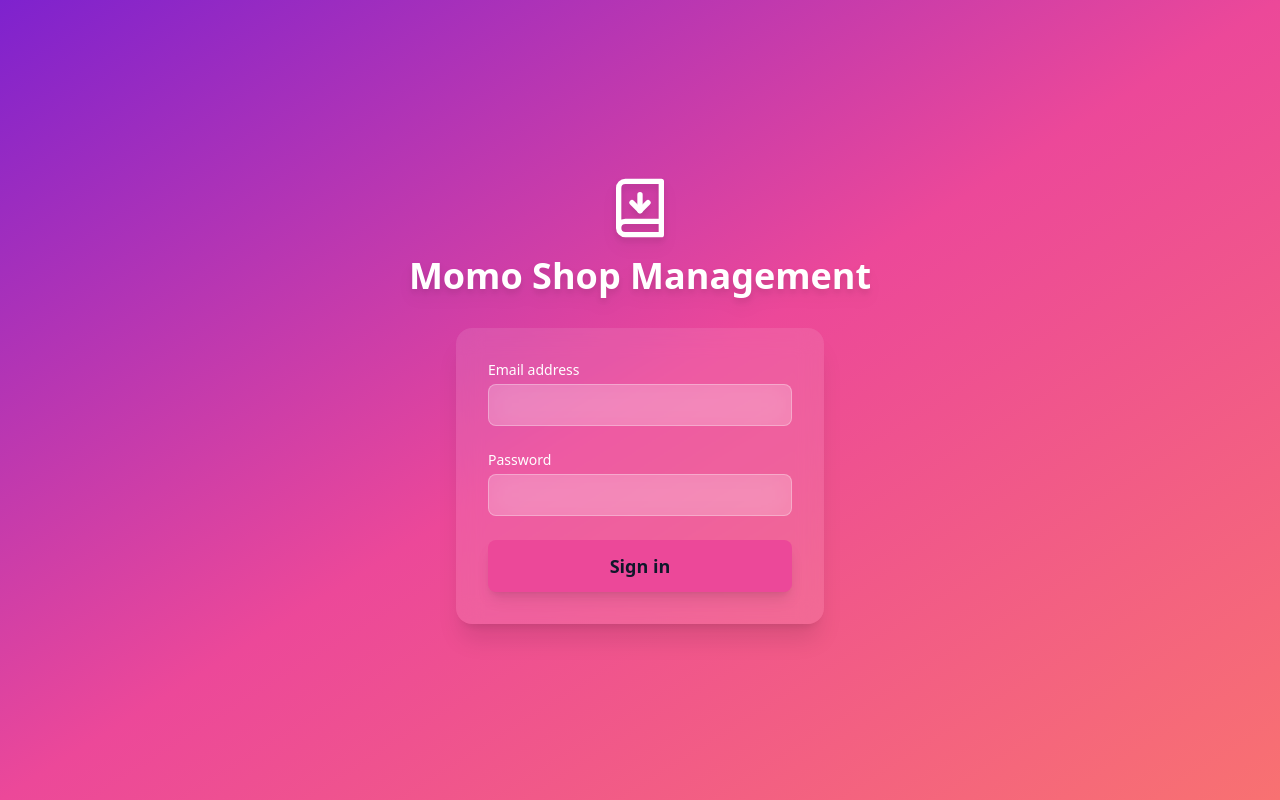
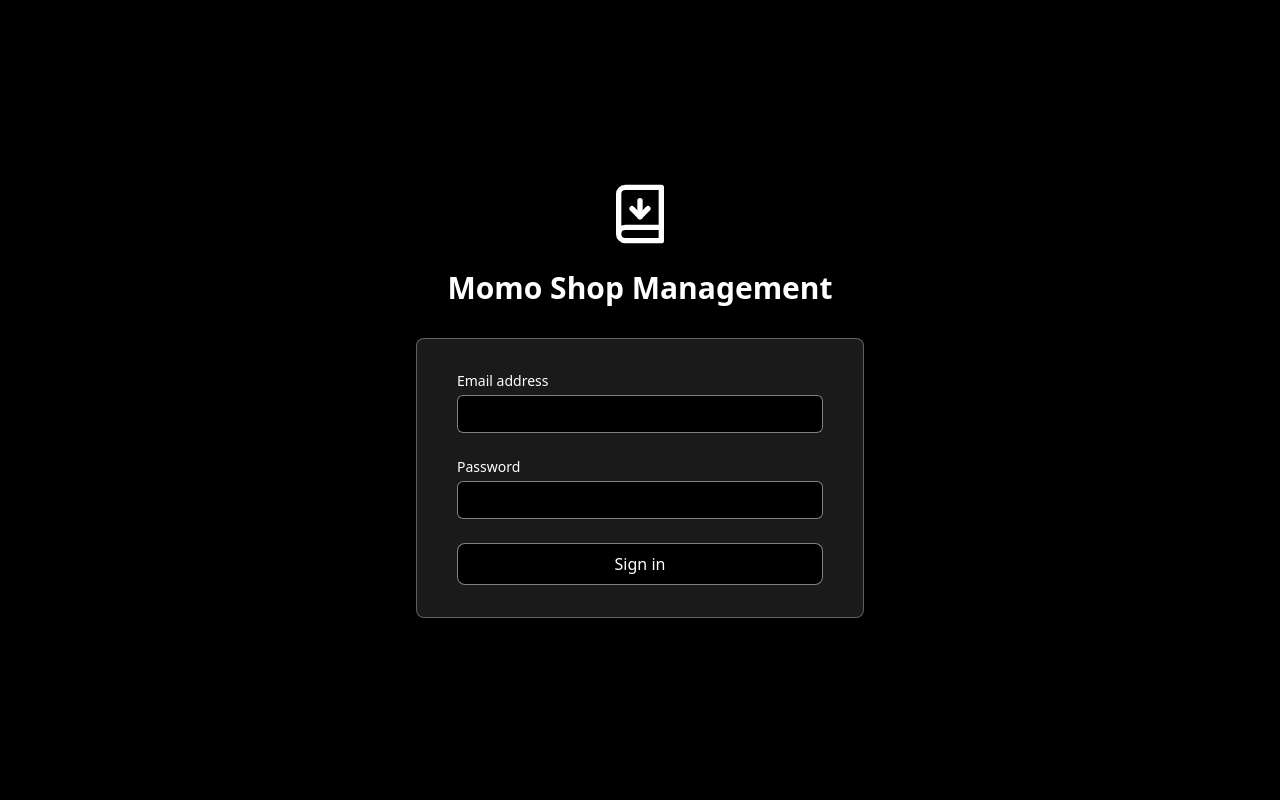
Before and after one commit to nenisrudani7/momo-shop-management, a React (Vite) app: page / in a window 1280 px wide. Built offline with nearby package versions, Linux system fonts and the light colour scheme.

Commit message:
Update Auth.tsx

```diff
--- a/src/components/Auth.tsx
+++ b/src/components/Auth.tsx
@@ -9,11 +9,14 @@ export default function Auth() {
   const [email, setEmail] = useState('');
   const [password, setPassword] = useState('');
 
-  const handleLogin = async (e) => {
+  const handleLogin = async (e: React.FormEvent) => {
     e.preventDefault();
     try {
       setLoading(true);
-      const { error } = await supabase.auth.signInWithPassword({ email, password });
+      const { error } = await supabase.auth.signInWithPassword({
+        email,
+        password,
+      });
       if (error) throw error;
     } catch (error) {
       alert(error.message);
@@ -23,12 +26,12 @@ export default function Auth() {
   };
 
   return (
-    <div className="min-h-screen flex flex-col justify-center items-center bg-gradient-to-br from-purple-700 via-pink-500 to-red-400 text-white">
+    <div className="min-h-screen bg-black flex flex-col justify-center py-12 sm:px-6 lg:px-8">
       <motion.div
         initial={{ opacity: 0, y: -20 }}
         animate={{ opacity: 1, y: 0 }}
         transition={{ duration: 0.5 }}
-        className="text-center"
+        className="sm:mx-auto sm:w-full sm:max-w-md"
       >
         <motion.div
           initial={{ scale: 0 }}
@@ -36,13 +39,13 @@ export default function Auth() {
           transition={{ delay: 0.2, type: 'spring', stiffness: 200 }}
           className="flex justify-center"
         >
-          <Bowl className="h-16 w-16 text-white drop-shadow-lg" />
+          <Bowl className="h-16 w-16 text-white" />
         </motion.div>
         <motion.h2
           initial={{ opacity: 0 }}
           animate={{ opacity: 1 }}
           transition={{ delay: 0.4 }}
-          className="mt-4 text-4xl font-bold drop-shadow-lg"
+          className="mt-6 text-center text-3xl font-extrabold text-white"
         >
           Momo Shop Management
         </motion.h2>
@@ -52,38 +55,48 @@ export default function Auth() {
         initial={{ opacity: 0, y: 20 }}
         animate={{ opacity: 1, y: 0 }}
         transition={{ delay: 0.6, duration: 0.5 }}
-        className="mt-8 w-full max-w-md px-6 sm:px-10"
+        className="mt-8 sm:mx-auto sm:w-full sm:max-w-md"
       >
-        <div className="bg-white/10 backdrop-blur-md p-8 shadow-xl rounded-2xl">
+        <div className="bg-white/10 backdrop-blur-lg border border-white/30 py-8 px-4 shadow-lg sm:rounded-lg sm:px-10">
           <form className="space-y-6" onSubmit={handleLogin}>
             <div>
-              <label htmlFor="email" className="block text-sm font-medium">Email address</label>
+              <label htmlFor="email" className="block text-sm font-medium text-white">
+                Email address
+              </label>
+              <div className="mt-1">
                 <input
                   id="email"
+                  name="email"
                   type="email"
                   required
                   value={email}
                   onChange={(e) => setEmail(e.target.value)}
-                className="w-full mt-1 px-3 py-2 bg-white/20 backdrop-blur-lg border border-white/30 rounded-lg focus:outline-none focus:ring-2 focus:ring-pink-400 focus:border-transparent text-white"
+                  className="appearance-none block w-full px-3 py-2 border border-white/50 rounded-md shadow-sm bg-black text-white placeholder-gray-400 focus:outline-none focus:ring-2 focus:ring-white focus:border-white sm:text-sm"
                 />
+              </div>
             </div>
 
             <div>
-              <label htmlFor="password" className="block text-sm font-medium">Password</label>
+              <label htmlFor="password" className="block text-sm font-medium text-white">
+                Password
+              </label>
+              <div className="mt-1">
                 <input
                   id="password"
+                  name="password"
                   type="password"
                   required
                   value={password}
                   onChange={(e) => setPassword(e.target.value)}
-                className="w-full mt-1 px-3 py-2 bg-white/20 backdrop-blur-lg border border-white/30 rounded-lg focus:outline-none focus:ring-2 focus:ring-pink-400 focus:border-transparent text-white"
+                  className="appearance-none block w-full px-3 py-2 border border-white/50 rounded-md shadow-sm bg-black text-white placeholder-gray-400 focus:outline-none focus:ring-2 focus:ring-white focus:border-white sm:text-sm"
                 />
+              </div>
             </div>
 
             <div>
               <Button
                 type="submit"
-                className="w-full flex justify-center bg-pink-500 hover:bg-pink-600 transition-all duration-300 shadow-lg py-3 rounded-lg font-semibold text-lg"
+                className="w-full flex justify-center border border-white/50 text-white bg-black hover:bg-white hover:text-black transition-all"
                 disabled={loading}
               >
                 {loading ? (
```
Lines whose indentation alone changed are shown as unchanged.
